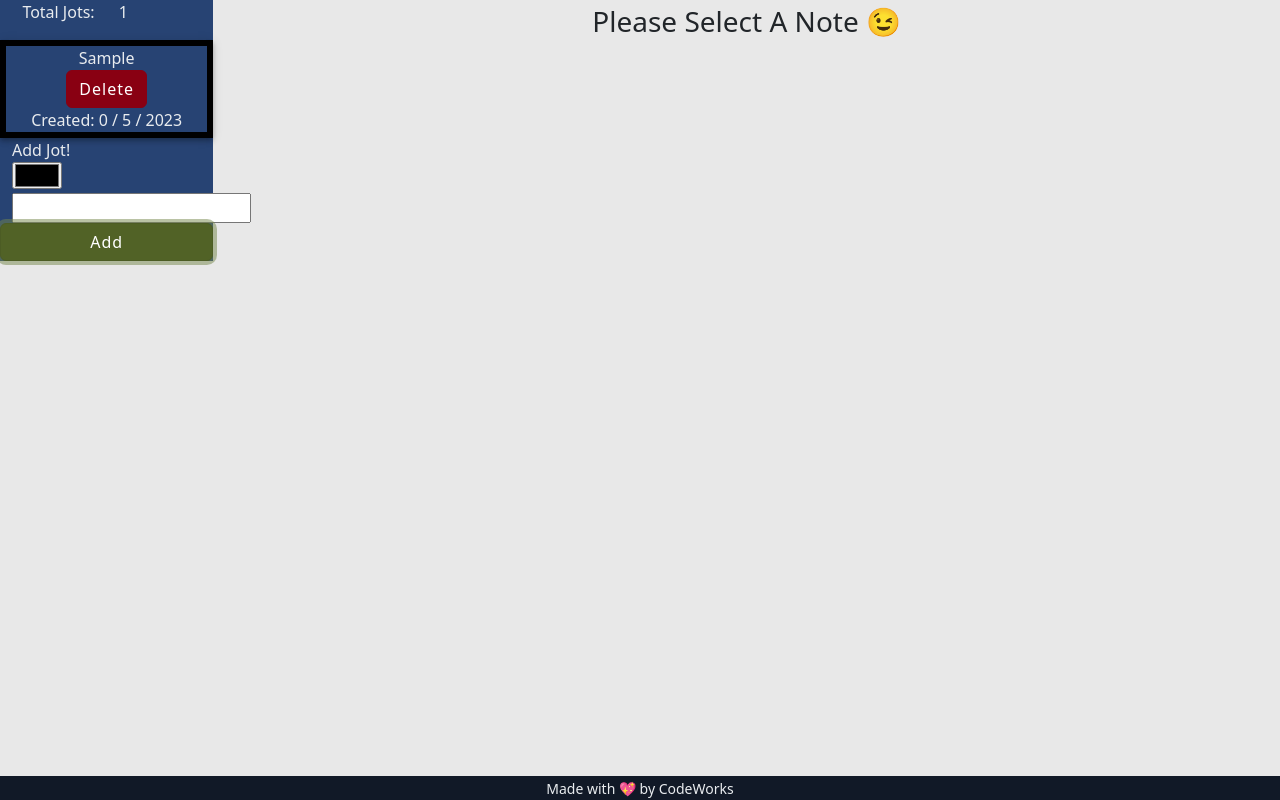
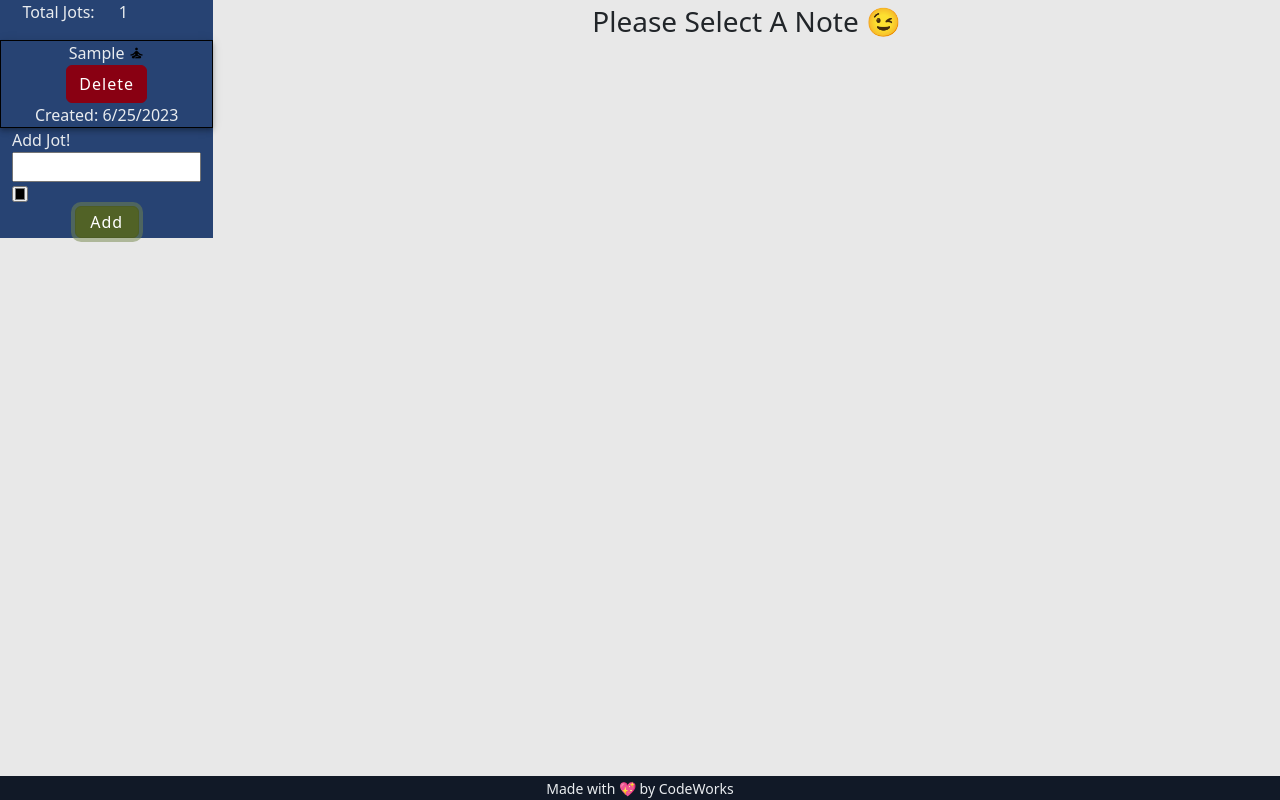
Before and after one commit to Jasperdelight/Jot_changes, a website with bundled scripts: page index.html in a window 1280 px wide. Both pictures are taken after typing "Sample" into the empty fields and a click on the button "Add". Built offline with nearby package versions, Linux system fonts and the light colour scheme; a script that the page names is missing.

Commit message:
Stylin, attempt at keeping active note at reload

```diff
--- a/app/controllers/NotesController.js
+++ b/app/controllers/NotesController.js
@@ -27,7 +27,7 @@ export class NotesController {
     // console.log('hi from controller')
     _drawSavedNotes()
 
-
+    AppState.on("activeNote", _drawActiveNote)
     AppState.on("notes", _drawSavedNotes)
 
 
--- a/app/models/Note.js
+++ b/app/models/Note.js
@@ -14,8 +14,8 @@ export class Note {
   get savedNotesTemplate() {
     return `
 
-          <div class="col-12 selectable note-border elevation-4 text-center" style="border-color: ${this.color};" onclick="app.NotesController.setActiveNote('${this.id}')">${this.title}
-          <div class="">
+          <div class="col-12 selectable note-border-secondary elevation-4 text-center" style="border-color: ${this.color};" onclick="app.NotesController.setActiveNote('${this.id}')">${this.title}
+          <i class="mdi mdi-meditation" style="color: ${this.color};"></i><div class="">
           <button onclick="app.NotesController.deleteNote('${this.id}')" class="btn btn-danger">Delete</button>
           </div>
           <div class="">Created:
@@ -41,8 +41,7 @@ export class Note {
   }
 
   get dateFormatted() {
-    let date = this.dateCreated
-    return `${date.getDay()} / ${date.getMonth()} / ${date.getFullYear()}`
+    return this.dateCreated.toLocaleDateString()
   }
 
   get dateFormattedLong() {
--- a/app/router.js
+++ b/app/router.js
@@ -20,11 +20,13 @@ export const router = [
         <section id="note-form" class="row">
         <label>Add Jot!</label>
           <form class="col-12" id="myForm" action="" onsubmit= "app.NotesController.createNote()">
-          <input required name="color" type="color" name="" id="">
-            <input required minlength="3" name="title" type="text">
+          <input class="col-12" required minlength="3" maxlength="15" name="title" type="text">
+          <input class="color-form" required name="color" type="color" name="" id="">
           </form>
-          <button class="btn btn-success" type="submit" form="myForm" value="submit">Add</button>
-        </section>
+          <div class="col-12 d-flex justify-content-center">
+          <button class="btn btn-success add-button d-flex align-items-center justify-content-center" type="submit" form="myForm" value="submit">Add</button>
+          </div>
+          </section>
       </div>
       <div class="col-10">
       <section  class="row" id="active-note">
--- a/app/services/NotesService.js
+++ b/app/services/NotesService.js
@@ -4,6 +4,7 @@ import { saveState } from "../utils/Store.js"
 
 function _saveState() {
   saveState('notes', AppState.notes)
+  saveState('activeNote', AppState.activeNote)
 }
 
 class NotesService {
@@ -23,6 +24,7 @@ class NotesService {
     // console.log('selected note', selectedNote)
     AppState.activeNote = selectedNote
     // console.log('active case', AppState.activeNote)
+    _saveState()
   }
 
   saveMemo(newContent) {
--- a/assets/style/style.css
+++ b/assets/style/style.css
@@ -8,3 +8,18 @@ textarea {
   border-style: solid;
   border-width: .4em;
 }
+
+.note-border-secondary {
+  border-style: solid;
+  border-width: .1em;
+}
+
+.color-form {
+  height: 1rem;
+  width: 1rem;
+}
+
+.add-button {
+  width: 4rem;
+  height: 2rem;
+}
```
